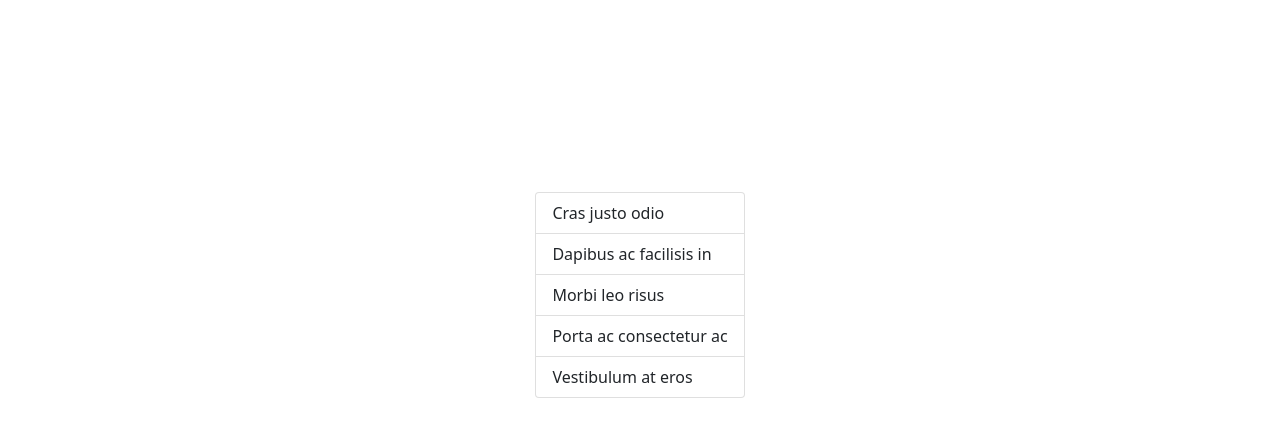
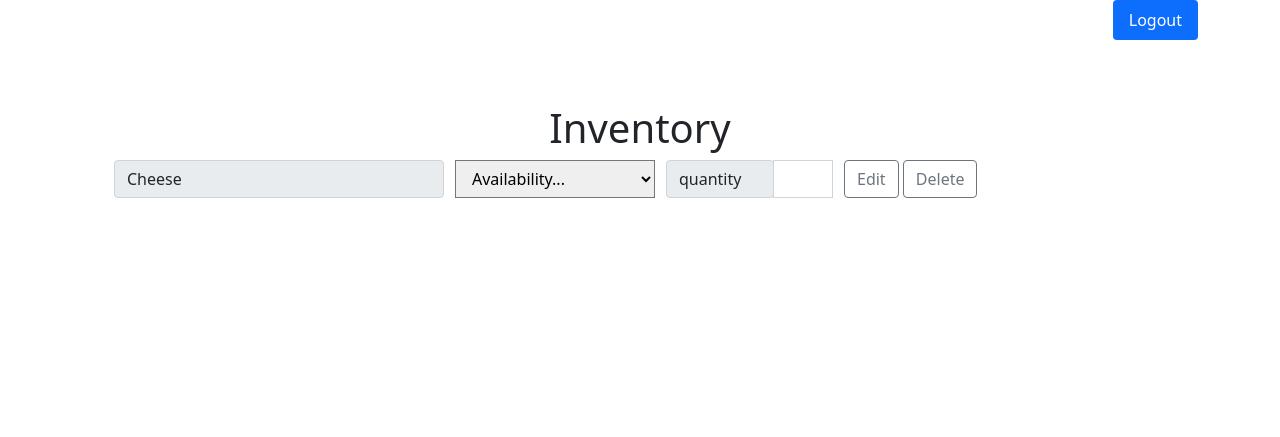
Before and after one commit to AaronTheBruce/inventory-tracker, a Django app: page / in a window 1280 px wide. Shown: the top 437 px of the page. Run offline with Django 3.2, Linux system fonts and the light colour scheme.

Commit message:
Add outline of products for home page

```diff
--- a/mysite/main/templates/main/base.html
+++ b/mysite/main/templates/main/base.html
@@ -13,6 +13,9 @@
   </title>
 </head>
 <body>
+  {% block nav %}
+
+  {% endblock %}
   <div id="content" name=content>
     {% block content %}
 
--- a/mysite/main/templates/main/home.html
+++ b/mysite/main/templates/main/home.html
@@ -1,17 +1,50 @@
 {% extends 'main/base.html' %}
+<!-- https://getbootstrap.com/docs/4.1/components/list-group/ -->
+{% block title %} Home {% endblock %}
 
-{% block title %}
-  Home
+{% block nav %}
+<nav class="nav nav-pills nav-fill container" style="display: grid; margin-bottom: 5%;">
+    <!-- <a class="nav-item nav-link active col" href="#" style="">Add Product</a> -->
+    <a class="nav-item nav-link active col" href="/login" style="justify-self: flex-end;">Logout</a>
+</nav>
 {% endblock %}
 
+
 {% block content %}
-  <div>
-    <ul class="list-group" style="display: grid; justify-content: center; margin: 15%">
-      <li class="list-group-item">Cras justo odio</li>
-      <li class="list-group-item">Dapibus ac facilisis in</li>
-      <li class="list-group-item">Morbi leo risus</li>
-      <li class="list-group-item">Porta ac consectetur ac</li>
-      <li class="list-group-item">Vestibulum at eros</li>
+<div class="container">
+  <div style="display: flex; justify-content: center;">
+    <h1>Inventory</h1>
+  </div>
+  <div id="product-list">
+    <ul style="list-style-type: none;">
+      <li>
+        <div class="input-group mb-3 row">
+          <div class="input-group-prepend col">
+            <label class="input-group-text" for="inputGroupSelect01">Cheese</label>
+          </div>
+          <select class="custom-select col" id="inputGroupSelect01" style="max-width: 200px;">
+            <option selected>Availability...</option>
+            <option value="1">In Stock</option>
+            <option value="2">Out of Stock</option>
+            <option value="3">Discontinued</option>
+          </select>
+          <div class="input-group-prepend col" style="max-width: 120px; padding-right: 0px">
+            <label class="input-group-text">quantity</label>
+          </div>
+          <input
+          type="number"
+          min=0
+          class="form-control col"
+          aria-label="Integer Amount of products in stock"
+          style="max-width: 60px;"
+          />
+          <div class="input-group-append col" id="button-addon4">
+            <button class="btn btn-outline-secondary" type="button">Edit</button>
+            <button class="btn btn-outline-secondary" type="button">Delete</button>
+          </div>
+        </div>
+      </li>
     </ul>
   </div>
-{% endblock %}
+</div>
+  {% endblock %}
```
